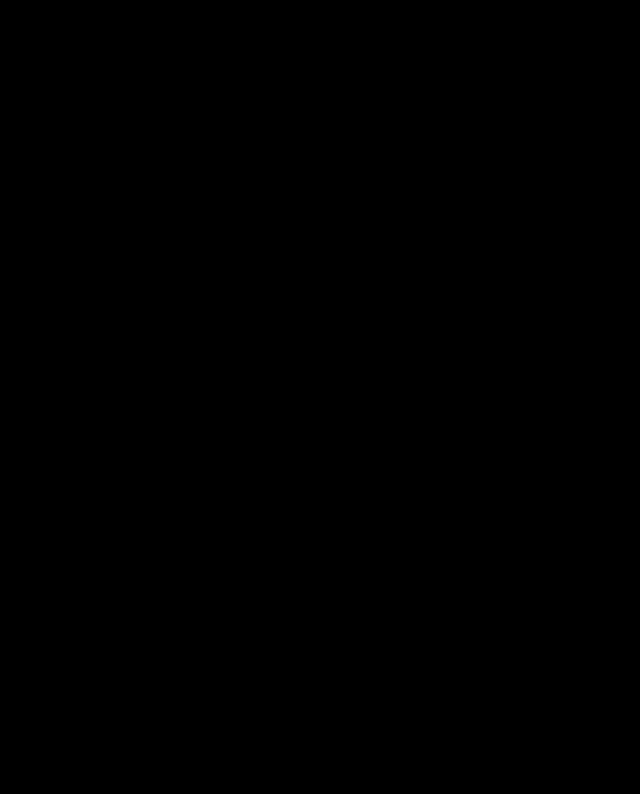
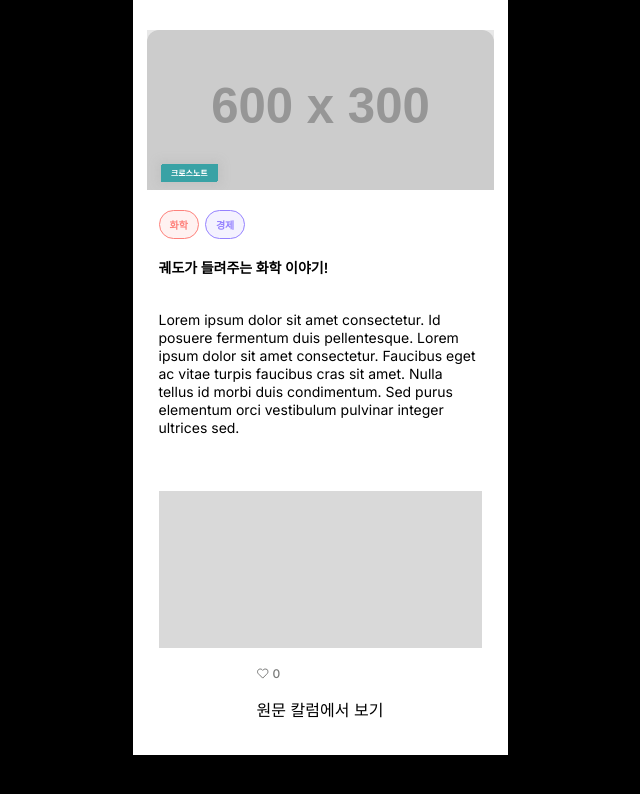
Before and after one commit to sunhwa4210/Likelion_1_FE, a React (Create React App) app: page /curation/1 in a window 1280 px wide. Shown: the top 794 px of the page, without its empty margins (320-960 px from the left). Built offline with nearby package versions, Linux system fonts and the light colour scheme.

Commit message:
임시저장

```diff
--- a/src/App.js
+++ b/src/App.js
@@ -18,8 +18,10 @@
         <Route path="/login" element={<Login />} />
         <Route path="/curation/personal" element={<PersonalCuration />} />
         <Route path="/curation" element={<AllCuration />} />
-        <Route path="/curation/:id" element={<CurationDetail />} />
+        <Route path="/curation/:curationId" element={<CurationDetail />} />
         <Route path="/social" element={<SocialRedirect />} />
+        <Route path="/auth/kakao/callback" element={<SocialRedirect />} />
+
       </Routes>
     </ModalProvider>
   );
--- a/src/components/Curation/ContentEmbed.css
+++ b/src/components/Curation/ContentEmbed.css
@@ -1,8 +1,7 @@
 .embed-box {
   width: 100%;
-  height: 323px;              /* Figma 기준 고정 높이 */
-  background-color: #e5e5e5;  /* 회색 플레이스홀더 배경 */
-  border-radius: 12px;
+  height: 157px;
+  background: #D9D9D9;
   overflow: hidden;
   display: flex;
   align-items: center;
@@ -20,24 +19,3 @@
   text-decoration: none;
   color: inherit;
 }
-
-.link-embed-inner {
-  padding: 16px;
-  width: 100%;
-  height: 100%;
-  display: flex;
-  flex-direction: column;
-  justify-content: center;
-  gap: 8px;
-}
-
-.link-embed-label {
-  font-size: 14px;
-  font-weight: 600;
-}
-
-.link-embed-url {
-  font-size: 12px;
-  color: #666;
-  word-break: break-all;
-}
--- a/src/components/Curation/ContentEmbed.jsx
+++ b/src/components/Curation/ContentEmbed.jsx
@@ -29,10 +29,6 @@
         target="_blank"
         rel="noreferrer"
       >
-        <div className="link-embed-inner">
-          <p className="link-embed-label">원문에서 보기</p>
-          <p className="link-embed-url">{url}</p>
-        </div>
       </a>
     );
   }
--- a/src/components/Filter/CurationFilter.jsx
+++ b/src/components/Filter/CurationFilter.jsx
@@ -98,7 +98,7 @@
                         <p>유형</p>
                     </div>
 
-                    <dix className={styles.categoryBox}>
+                    <div className={styles.categoryBox}>
                         <CategoryXselector
                         categoriesToDisplay={curationType}
                         removableMode={true}S
@@ -107,7 +107,7 @@
                         updateInternal('types', selectedLabels)
                         }
                         />
-                    </dix>
+                    </div>
 
                 </div>
 
--- a/src/components/atoms/header/header.jsx
+++ b/src/components/atoms/header/header.jsx
@@ -14,7 +14,7 @@
   };
 
   const titleMap = {
-    "/": "CROSSXNOTE",
+    "/curation": "CROSSXNOTE",
     "/balance-game": "BALANCE GAME",
     "/column": "COLUMN",
     "/qna": "QnA",
@@ -28,7 +28,7 @@
       <div className="header__top">
         {/* 로고 클릭 시 메뉴 토글 */}
         <h1 className="header__logo" onClick={() => setOpen((v) => !v)}>
-          {location.pathname === "/"||"/all_quration" ? (
+          {location.pathname === "/"||"/curation" ? (
             <>
               CROSS<span>X</span>NOTE
             </>
@@ -45,7 +45,7 @@
       {open && (
         <nav className="header__menu" aria-label="주 메뉴">
           <ul>
-            <li onClick={() => handleNavigate("/")}>CROSSXNOTE</li>
+            <li onClick={() => handleNavigate("/curation")}>CROSSXNOTE</li>
             <li onClick={() => handleNavigate("/balance-game")}>BALANCE GAME</li>
             <li onClick={() => handleNavigate("/column")}>COLUMN</li>
             <li onClick={() => handleNavigate("/qna")}>QnA</li>
--- a/src/contexts/AuthContext.jsx
+++ b/src/contexts/AuthContext.jsx
@@ -11,7 +11,8 @@
   const [authLoading, setAuthLoading] = useState(true);
 
   // 백엔드 주소 (나중에 const API_BASE = process.env.REACT_APP_API_URL || ""; 로 변경)
-  const API_BASE = "";
+  const API_BASE = process.env.REACT_APP_API_BASE_URL || "";
+
   // 내 정보 조회
   const fetchMe = async (token = accessToken) => {
     if (!token) return;
--- a/src/pages/curation/CurationDetail.jsx
+++ b/src/pages/curation/CurationDetail.jsx
@@ -1,81 +1,171 @@
-import Reat ,{useEffect} from "react";
+import React ,{useEffect, useState} from "react";
+import { useNavigate, useParams } from "react-router-dom";
+import axios from "axios";
+
+
+//컴포넌트
 import InsightBadge from "../../components/icons/InsightBadge";
 import CrossNoteBadge from "../../components/icons/CrossNoteBadge";
 import BestCalumBadge from "../../components/icons/BestCalumBadge";
 import GoodCountIcon from "../../components/icons/GoodCountIcon";
 import BookmarkIcon from "../../components/icons/BookmarkIcon";
 import ContentEmbed from "../../components/Curation/ContentEmbed";
-
 import CategoryXselector from "../../components/Badges/CategoryXselector";
 import { categories } from "../../components/Badges/CategoryData";
-import { useNavigate } from "react-router-dom";
-import { useLocation, useParams } from "react-router-dom";
+//import { useAuth } from "../../contexts/AuthContext"; API 연결 시 살리기
+
 import styles from './CurationDetail.module.css';
 
+const API_BASE = process.env.REACT_APP_API_BASE_URL || "";
+
+//임시 더미데이터 (API 연결후 삭제)
+const DUMMY_DETAIL = {
+  curationId: 30,
+  title: "궤도가 들려주는 화학 이야기!",
+  description:
+    "Lorem ipsum dolor sit amet consectetur. Id posuere fermentum duis pellentesque.\n\n" +
+    "Lorem ipsum dolor sit amet consectetur. Faucibus eget ac vitae turpis faucibus cras sit amet. Nulla tellus id morbi duis condimentum. Sed purus elementum orci vestibulum pulvinar integer ultrices sed.",
+  imageUrl: "https://via.placeholder.com/600x300?text=Thumbnail",
+  sourceUrl: "https://www.youtube.com/watch?v=dummy",
+  curationType: "CROSSNOTE", // INSIGHT | CROSSNOTE | BEST_COLUMN
+  categoryName: "화학",
+  crossCategoryName: "경제",
+  likeCount: 100,
+  scrapCount: 12,
+};
 
 export default function CurationDetail() {
-  const { id } = useParams();          // URL의 :id (필요하면 사용)
-  const location = useLocation();
-  const item = location.state?.item;   // AllCuration에서 넘긴 item
+  const { curationId } = useParams();
+  //const {accessToken} = useAuth();
 
-  useEffect(()=>{console.log(item)},[]);
+  const [data, setData] = useState(null);   // 서버에서 받은 원본 데이터
+  const [loading, setLoading] = useState(true);
+  const [error, setError] = useState("");
 
-  if (!item) {
-    // 새로고침 등으로 state가 날아간 경우 – 나중에 여기서 id로 API 요청하면 됨
-    return <div>큐레이션 정보를 찾을 수 없습니다. (id: {id})</div>;
+  // 상세 데이터 조회
+  useEffect(() => {
+    //더미데이터용 임시 코드 (나중에 지우기)
+    try {
+      setLoading(true);
+      setError("");
+      setData(DUMMY_DETAIL);
+    } catch (e) {
+      setError("큐레이션 상세 데이터를 불러오지 못했습니다. (더미)");
+    } finally {
+      setLoading(false);
     }
 
-  const {
-    imageUrl,
-    insightBadge,
-    crossNoteBadge,
-    bestCalumBadge,
-    fieldBadges,
-    content,
-    likes,
-    isBookmarked,
-    embedType,
-    embedUrl,
-  } = item;
 
-  const findCategoryItem = (label) => {
-    // 공백을 제거해 정확히 일치하는 카테고리 찾기
-    const trimmedLabel = label ? label.trim() : '';
-    // CategoryData.js의 categories 배열을 사용
-    return categories.find(cat => cat.label.trim() === trimmedLabel);
+    /*
+    if (!accessToken || !curationId) return;
+
+    const fetchDetail = async () => {
+      try {
+        setLoading(true);
+        setError("");
+
+        const res = await axios.get(`${API_BASE}/curation/${curationId}`, {
+          headers: {
+            Authorization: `Bearer ${accessToken}`,
+          },
+        });
+
+        setData(res.data);
+      } catch (err) {
+        console.error("GET /curation/{curationId} 실패:", err);
+        setError("큐레이션 상세 정보를 불러오지 못했습니다.");
+      } finally {
+        setLoading(false);
+      }
     };
 
-  // fieldBadges 배열을 순회하며 각 레이블에 해당하는 카테고리 객체를 찾음
-  const categoriesToDisplay = (fieldBadges || [])
-      .map(label => findCategoryItem(label))
-      .filter(item => item !== undefined); // 찾지 못한 항목 제외
+    fetchDetail();*/
+  }, [curationId]);
+
+  //로딩, 에러, 데이터 없음 시
+  if (loading && !data) {
+    return (
+      <div className="app-wrapper">
+        <p>로딩 중입니다...</p>
+      </div>
+    );
+  }
+
+  if (error) {
+    return (
+      <div className="app-wrapper">
+        <p>{error}</p>
+      </div>
+    );
+  }
+
+  if (!data) {
+    return (
+      <div className="app-wrapper">
+        <p>큐레이션 정보를 찾을 수 없습니다. (id: {curationId})</p>
+      </div>
+    );
+  }
+
+  //데이터가 있는 경우
+  const {
+    title,
+    description,
+    imageUrl,
+    sourceUrl,
+    curationType,
+    categoryName,
+    crossCategoryName,
+    likeCount,
+    scrapCount, // 지금은 안 쓰지만 혹시 모를 확장용으로 남겨 둠
+  } = data;
+
+  // curationType 에 따라 뱃지 렌더링
+  const isInsight = curationType === "INSIGHT";
+  const isCrossNote = curationType === "CROSSNOTE";
+  const isBestColumn = curationType === "BEST_COLUMN";
+
+  // 카테고리 레이블 → CategoryData 객체로 매핑
+  const categoryLabels = [categoryName, crossCategoryName].filter(Boolean);
+
+  const categoriesToDisplay = categories.filter((cat) =>
+    categoryLabels.includes(cat.label)
+  );
+
+  // 좋아요/임베드용 파생 값들
+  const likes = likeCount ?? 0;
+  const embedType = null; // 아직 서버에서 안 오니 기본값
+  const embedUrl = sourceUrl;  // 필요해지면 sourceUrl 기반으로 파싱하면 됨
+
+
 
   return (
-    <div className="app-wrapper">
+    <div className={`app-wrapper ${styles.appWrapper}`}>
       <div className={styles["curation-detail-wrapper"]}>
 
-        <div className={styles["curation-detail-box"]}>
+            {/* 썸네일 + 타입 뱃지 */}
             <div className={styles["curation-image-placeholder"]}>
                 <img src={imageUrl} alt="큐레이션 이미지" />
 
-                {insightBadge && (
+                {isInsight && (
                   <div className={styles["insight-badge"]}>
-                    <InsightBadge type={insightBadge} />
+                    <InsightBadge type="INSIGHT" />
                   </div>
                 )}
-                {crossNoteBadge && (
+                {isCrossNote && (
                   <div className={styles["cross-note-badge"]}>
-                    <CrossNoteBadge type={crossNoteBadge} />
+                    <CrossNoteBadge type="CROSSNOTE" />
                   </div>
                 )}
-                {bestCalumBadge && (
+                {isBestColumn && (
                   <div className={styles["best-calum-badge"]}>
-                    <BestCalumBadge type={bestCalumBadge} />
+                    <BestCalumBadge type="BEST_COLUMN" />
                   </div>
                 )}
             </div>
 
-            <div className={styles["curation-content"]}>
+            {/* 텍스트+카테고리+임베드+좋아요 */}
+            <div className={styles["curation-detail-box"]}>
 
             {/* 콘텐츠 영역 상단의 분야 뱃지들 */}
             <div className={styles["badge-group"]}>
@@ -88,31 +178,37 @@
               )}
             </div>
 
+            {/* 큐레이션 콘텐츠 (제목+ 내용+임베드) */}
+            <div className={styles["curation-content-box"]}>
+
+              <div  className={styles["curation-content"]}>
               {/* 큐레이션 제목 */}
-              <p className={styles["content-title"]}>{content}</p>
+              <p className={styles["content-title"]}>{title}</p>
 
               {/* 큐레이션 내용 */}
-              <p className={styles["content-title"]}>{content}</p>
+              <p className={styles["content"]}>{description}</p>
+              </div>
 
               {/* 큐레이션 임베드 */}
               <ContentEmbed type={embedType} url={embedUrl} />
-
-            {/* -- 푸터 영역 -- */}
-            <div className={styles["curation-footer"]}>
-              {/* 6. 좋아요 버튼 컴포넌트 사용 */}
-              <GoodCountIcon count={likes} />
-            </div>
-          </div>
             </div>
 
-        {/* 버튼 영역 */}
-        <div className={styles["curation-detail-btn-box"]}>
-
+            {/* 푸터 영역 (좋아요+원문 보기) */}
+            <div className={styles["curation-footer"]}>
+              <GoodCountIcon count={likes} />
+              <button>
+                <p>원문 칼럼에서 보기</p>
+              </button>
             </div>
 
           </div>
         </div>
 
+        {/* 아래 버튼 (뒤로가기+스크랩) */}
+        <div className={styles["curation-detail-btn-box"]}>
+        {/* 북마크 컴포넌트 추가 */}
+        </div>
+      </div>
 
     );
 }
--- a/src/pages/curation/CurationDetail.module.css
+++ b/src/pages/curation/CurationDetail.module.css
@@ -1,4 +1,5 @@
-.curation-detail-wrapper{width:100%; padding: 30px 14px 30px 14px;display: flex; flex-direction: column; align-items: center; justify-content: center; }
+.appWrapper{padding: 30px 14px; display: flex; flex-direction: column; justify-content: flex-start; align-items: center;}
+
 .curation-image-placeholder {
     width: 100%;
     height: 160px; /* 이미지 높이 */
@@ -12,7 +13,7 @@
 
 .curation-image-placeholder img {
     width: 100%;
-    height: 100%;
+    height: 160px;
     object-fit: cover; /* 이미지가 컨테이너를 꽉 채우도록 */
     border-radius: 12px 12px 0 0; /* 상단 모서리만 둥글게 */
 }
@@ -26,3 +27,44 @@
     left: 0px;
     z-index: 10; /* 이미지 위에 오도록 */
 }
+
+/* 텍스트+카테고리+임베드+좋아요 box */
+.curation-detail-box{
+display: flex;
+padding: 20px 12px 40px 12px;
+flex-direction: column;
+align-items: center;
+gap: 18px;
+justify-content: flex-start;
+width: 100%;}
+
+/* 카테고리 뱃지 */
+.badge-group{
+display: flex; justify-content: flex-start; width: 100%;}
+
+/* 콘텐츠 영역 (제목+내용+임베드) */
+.curation-content-box{
+    display: flex; flex-direction: column;
+    width: 100%; align-items: center;
+}
+
+.curation-content{
+   display: flex; flex-direction: column; gap:20px; padding-bottom:40px;
+    width: 100%; align-items: center;}
+
+.content-title{ align-self: flex-start;color: #000;
+font-feature-settings: 'liga' off, 'clig' off;
+font-family: 'Inter';
+font-size: 14px;
+font-style: normal;
+font-weight: 600;
+line-height: normal;
+margin:0; }
+
+.content{ align-self:flex-start;color: #000;
+font-feature-settings: 'liga' off, 'clig' off;
+font-family: 'Inter';
+font-size: 14px;
+font-style: normal;
+font-weight: 400;
+line-height: 18px;  }
--- a/src/pages/signup/signup.jsx
+++ b/src/pages/signup/signup.jsx
@@ -16,8 +16,7 @@
 
 
 export default function Signup() {
-  //const API_BASE = process.env.REACT_APP_API_URL || "";
-  const API_BASE="";
+  const API_BASE = process.env.REACT_APP_API_BASE_URL || "";
 
   //현재 단계
   const [step,setStep]=useState(1);
@@ -163,7 +162,7 @@
       };
 
       //2.추가정보
-      await axios.post('/onboarding/basic',
+      await axios.post(`${API_BASE}/onboarding/basic`,
         { gender: basic.gender, birthdate: basic.birthdate },
         authConfig
       );
```
Also changed, not shown: src/pages/curation/AllCuration.jsx (+165 -19 lines), src/pages/curation/PersonalCuration.jsx (+58 -5 lines), 1 other file (tests, documents, lock files or other folders). Lines whose indentation alone changed are shown as unchanged.
